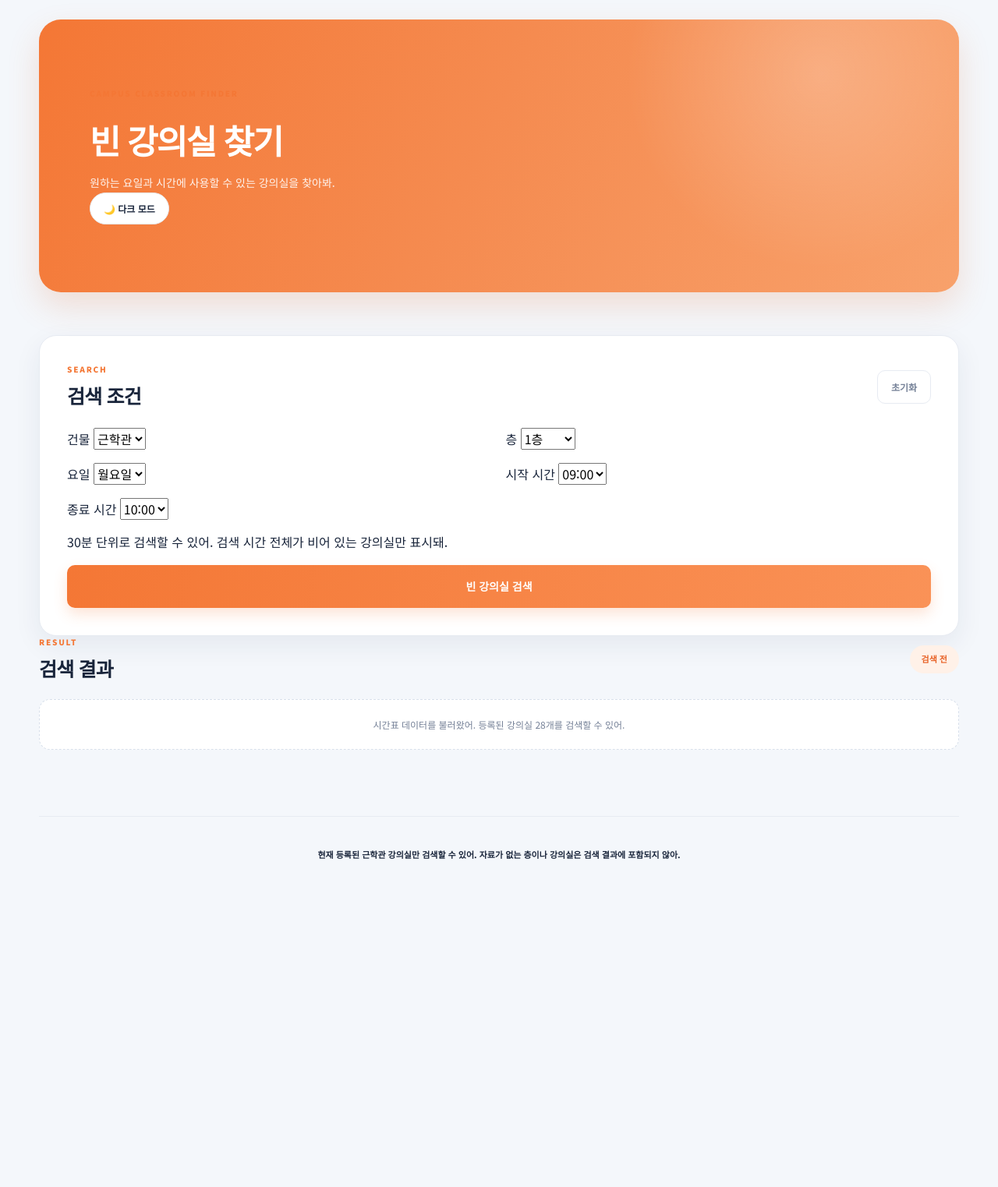
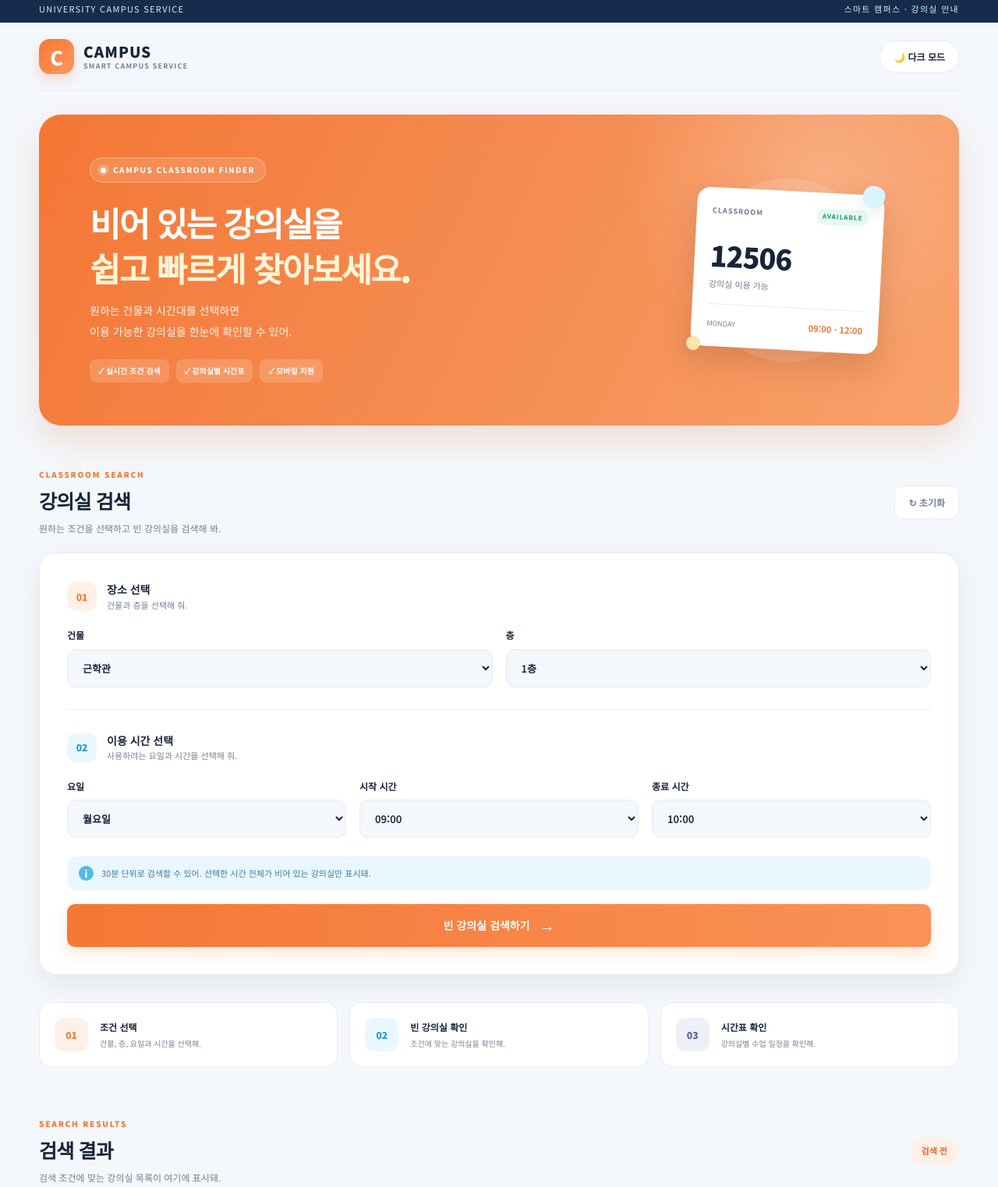
Before and after one commit to emptyclassroomsearch/empty-classroom, a plain HTML site: page index.html in a window 1280 px wide. Shown: the part 5-1528 px from the top of the page at 78% size. Before the commit the page ends 1145 px from the top, so only its background shows below. Drawn offline with Linux system fonts and the light colour scheme.

Commit message:
Update index.html

```diff
--- a/index.html
+++ b/index.html
@@ -3,52 +3,137 @@
 <head>
   <meta charset="UTF-8">
   <meta name="viewport" content="width=device-width, initial-scale=1.0">
-  <title>빈 강의실 찾기</title>
+  <meta name="theme-color" content="#ffffff">
+  <title>빈 강의실 찾기 | CAMPUS</title>
   <link rel="stylesheet" href="style.css">
 </head>
+
 <body>
+  <div class="top-bar">
+    <div class="top-bar-inner">
+      <span>UNIVERSITY CAMPUS SERVICE</span>
+      <span>스마트 캠퍼스 · 강의실 안내</span>
+    </div>
+  </div>
+
   <main class="app">
-    <header class="hero">
-      <div class="hero-top">
-        <div>
-          <p class="eyebrow">CAMPUS CLASSROOM FINDER</p>
-          <h1>빈 강의실 찾기</h1>
-          <p class="subtitle">원하는 요일과 시간에 사용할 수 있는 강의실을 찾아봐.</p>
+
+    <!-- 상단 헤더 -->
+    <header class="site-header">
+      <div class="brand">
+        <div class="brand-mark">C</div>
+        <div class="brand-text">
+          <strong>CAMPUS</strong>
+          <span>SMART CAMPUS SERVICE</span>
+        </div>
       </div>
 
       <button type="button" id="themeToggle" class="theme-toggle">
         🌙 다크 모드
       </button>
-      </div>
     </header>
 
-    <section class="panel search-panel" aria-labelledby="search-title">
+    <!-- 메인 배너 -->
+    <section class="hero">
+      <div class="hero-content">
+        <div class="hero-label">
+          <span class="hero-label-dot"></span>
+          CAMPUS CLASSROOM FINDER
+        </div>
+
+        <h1>
+          비어 있는 강의실을<br>
+          <span>쉽고 빠르게 찾아보세요.</span>
+        </h1>
+
+        <p class="subtitle">
+          원하는 건물과 시간대를 선택하면<br>
+          이용 가능한 강의실을 한눈에 확인할 수 있어.
+        </p>
+
+        <div class="hero-tags">
+          <span>✓ 실시간 조건 검색</span>
+          <span>✓ 강의실별 시간표</span>
+          <span>✓ 모바일 지원</span>
+        </div>
+      </div>
+
+      <div class="hero-visual">
+        <div class="visual-circle circle-one"></div>
+        <div class="visual-circle circle-two"></div>
+        <div class="visual-card">
+          <div class="visual-card-top">
+            <span>CLASSROOM</span>
+            <span class="visual-status">AVAILABLE</span>
+          </div>
+          <div class="visual-room">12506</div>
+          <div class="visual-room-name">강의실 이용 가능</div>
+          <div class="visual-line"></div>
+          <div class="visual-card-bottom">
+            <span>MONDAY</span>
+            <strong>09:00 - 12:00</strong>
+          </div>
+        </div>
+        <div class="visual-decoration decoration-one"></div>
+        <div class="visual-decoration decoration-two"></div>
+      </div>
+    </section>
+
+    <!-- 검색 영역 -->
+    <section class="search-section">
       <div class="section-heading">
         <div>
-          <p class="eyebrow">SEARCH</p>
-          <h2 id="search-title">검색 조건</h2>
+          <p class="eyebrow">CLASSROOM SEARCH</p>
+          <h2 id="search-title">강의실 검색</h2>
+          <p class="section-description">
+            원하는 조건을 선택하고 빈 강의실을 검색해 봐.
+          </p>
         </div>
-        <button type="button" id="resetButton" class="button button-light">초기화</button>
+
+        <button type="button" id="resetButton" class="button button-light">
+          ↻ 초기화
+        </button>
+      </div>
+
+      <div class="search-panel">
+        <div class="search-step">
+          <span class="step-number">01</span>
+          <div>
+            <strong>장소 선택</strong>
+            <span>건물과 층을 선택해 줘.</span>
+          </div>
         </div>
 
         <form id="searchForm">
           <div class="form-grid">
-          <label>
-            <span>건물</span>
+            <label class="form-field">
+              <span class="field-label">건물</span>
               <select id="buildingSelect" required>
                 <option value="근학관">근학관</option>
               </select>
             </label>
 
-          <label>
-            <span>층</span>
+            <label class="form-field">
+              <span class="field-label">층</span>
               <select id="floorSelect" required>
                 <option value="">층 선택</option>
               </select>
             </label>
+          </div>
 
-          <label>
-            <span>요일</span>
+          <div class="search-divider"></div>
+
+          <div class="search-step">
+            <span class="step-number step-blue">02</span>
+            <div>
+              <strong>이용 시간 선택</strong>
+              <span>사용하려는 요일과 시간을 선택해 줘.</span>
+            </div>
+          </div>
+
+          <div class="form-grid time-grid">
+            <label class="form-field">
+              <span class="field-label">요일</span>
               <select id="daySelect" required>
                 <option value="월요일">월요일</option>
                 <option value="화요일">화요일</option>
@@ -60,50 +145,107 @@
               </select>
             </label>
 
-          <label>
-            <span>시작 시간</span>
+            <label class="form-field">
+              <span class="field-label">시작 시간</span>
               <select id="startTime" required></select>
             </label>
 
-          <label>
-            <span>종료 시간</span>
+            <label class="form-field">
+              <span class="field-label">종료 시간</span>
               <select id="endTime" required></select>
             </label>
           </div>
 
-        <p class="hint">30분 단위로 검색할 수 있어. 검색 시간 전체가 비어 있는 강의실만 표시돼.</p>
-        <button type="submit" class="button button-primary" id="searchButton">빈 강의실 검색</button>
+          <div class="search-notice">
+            <span class="notice-icon">i</span>
+            <p>30분 단위로 검색할 수 있어. 선택한 시간 전체가 비어 있는 강의실만 표시돼.</p>
+          </div>
+
+          <button type="submit" class="button button-primary" id="searchButton">
+            <span>빈 강의실 검색하기</span>
+            <span class="button-arrow">→</span>
+          </button>
         </form>
+      </div>
     </section>
 
+    <!-- 이용 안내 -->
+    <section class="guide-grid">
+      <div class="guide-card guide-orange">
+        <div class="guide-icon">01</div>
+        <div>
+          <strong>조건 선택</strong>
+          <p>건물, 층, 요일과 시간을 선택해.</p>
+        </div>
+      </div>
+
+      <div class="guide-card guide-blue">
+        <div class="guide-icon">02</div>
+        <div>
+          <strong>빈 강의실 확인</strong>
+          <p>조건에 맞는 강의실을 확인해.</p>
+        </div>
+      </div>
+
+      <div class="guide-card guide-dark">
+        <div class="guide-icon">03</div>
+        <div>
+          <strong>시간표 확인</strong>
+          <p>강의실별 수업 일정을 확인해.</p>
+        </div>
+      </div>
+    </section>
+
+    <!-- 검색 결과 -->
     <section class="results-section" aria-live="polite">
       <div class="section-heading results-heading">
         <div>
-          <p class="eyebrow">RESULT</p>
+          <p class="eyebrow">SEARCH RESULTS</p>
           <h2>검색 결과</h2>
+          <p class="section-description">
+            검색 조건에 맞는 강의실 목록이 여기에 표시돼.
+          </p>
         </div>
+
         <span id="resultCount" class="count">검색 전</span>
       </div>
+
       <div id="statusMessage" class="status-message">
         건물, 층, 요일과 시간을 선택한 뒤 검색해 줘.
       </div>
+
       <div id="resultsList" class="results-list"></div>
     </section>
 
+    <!-- 상세 시간표 -->
     <section class="panel detail-panel" id="detailPanel" hidden>
       <div class="section-heading">
         <div>
           <p class="eyebrow">ROOM SCHEDULE</p>
           <h2 id="detailTitle">강의실 시간표</h2>
+          <p class="section-description">
+            선택한 강의실의 요일별 수업 일정을 확인할 수 있어.
+          </p>
         </div>
-        <button type="button" id="closeDetailButton" class="button button-light">닫기</button>
+
+        <button type="button" id="closeDetailButton" class="button button-light">
+          닫기
+        </button>
       </div>
+
       <div id="detailContent"></div>
     </section>
 
+    <!-- 하단 -->
     <footer class="footer">
-      <p>현재 등록된 근학관 강의실만 검색할 수 있어. 자료가 없는 층이나 강의실은 검색 결과에 포함되지 않아.</p>
+      <div class="footer-brand">
+        <strong>CAMPUS</strong>
+        <span>SMART CAMPUS SERVICE</span>
+      </div>
+      <p>보다 편리한 캠퍼스 생활을 위한 빈 강의실 찾기 서비스</p>
+      <small>등록된 강의실 및 시간표 데이터를 기준으로 검색 결과를 제공해.</small>
     </footer>
+
   </main>
 
   <script src="script.js"></script>
```
Lines whose indentation alone changed are shown as unchanged.
